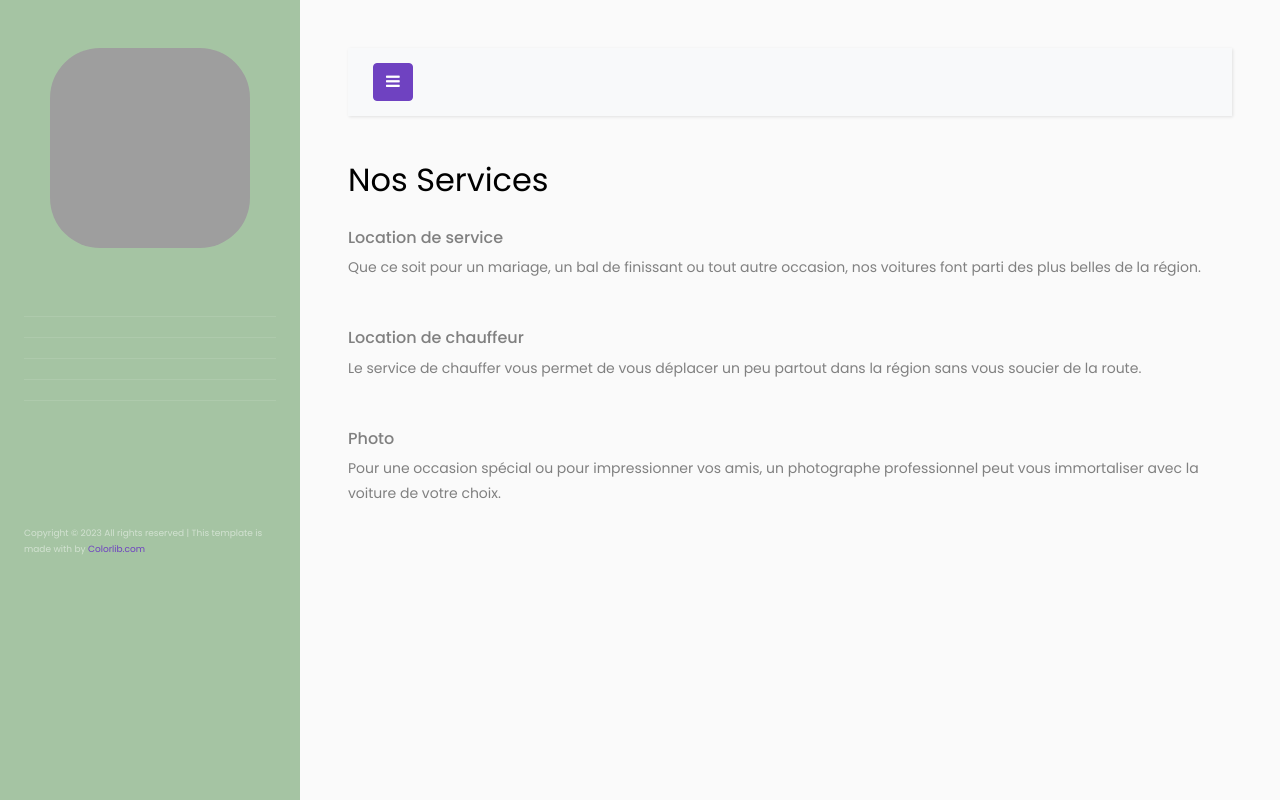
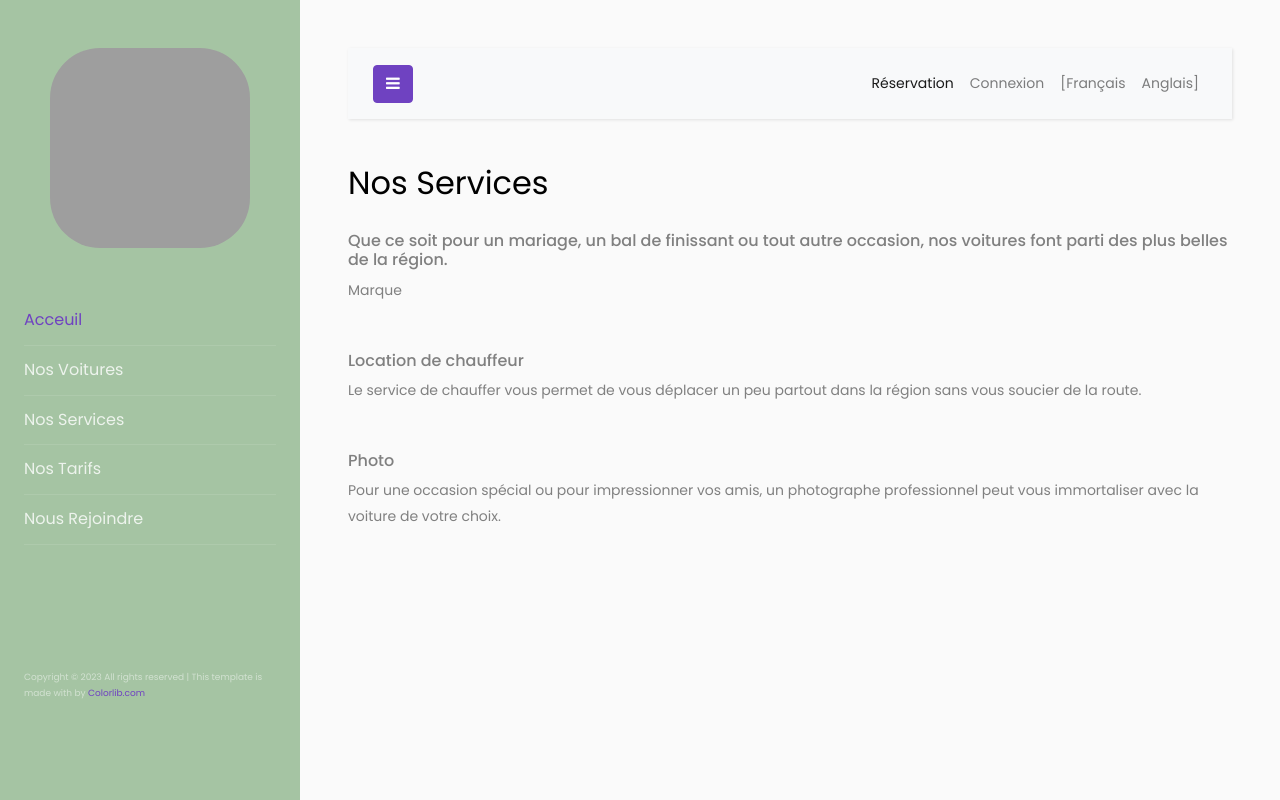
Before and after one commit to MaxenceGuiGuiCollege/VoitureDuLac, a PHP site: page /services.php in a window 1280 px wide. Run offline with PHP 8.4, Linux system fonts and the light colour scheme; data that the repository does not hold is empty; grey boxes are pictures that could not be loaded.

Commit message:
Part two, update the internationalization of services and contact page.

```diff
--- a/lang/fr.json
+++ b/lang/fr.json
@@ -18,5 +18,17 @@
   "cars_title":"Nos Voitures",
   "cars_brand":"Marque",
   "cars_year":"Année",
-  "cars_book":"Réserver cette voiture"
+  "cars_book":"Réserver cette voiture",
+
+  "services_title":"Nos Services",
+  "services_services":"Que ce soit pour un mariage, un bal de finissant ou tout autre occasion, nos voitures font parti des plus belles de la région.",
+  "services_services_text":"Marque",
+  "services_drivers":"Location de chauffeur",
+  "services_drivers_text":"Le service de chauffer vous permet de vous déplacer un peu partout dans la région sans vous soucier de la route.",
+  "services_photo":"Photo",
+  "services_photo_text":"Pour une occasion spécial ou pour impressionner vos amis, un photographe professionnel peut vous immortaliser avec la voiture de votre choix.",
+
+  "contact_title":"Nous Rejoindre",
+  "contact_phone":"Téléphone",
+  "contact_email":"Courriel"
 }
--- a/services.php
+++ b/services.php
@@ -1,25 +1,23 @@
 <?php
+include("librairies/fonctions.lib.php");
+//DEFINIR LA LANGUE
+if(isset($_GET['lang']))
+    $lang = $_GET['lang'];
+else if(isset($_COOKIE['lang']))
+    $lang = $_COOKIE['lang'];
+else
+    $lang = "fr";
+$json = obtenirJson($lang);
 include("inclus/entete.inc.php");
 ?>
 <!-- SERVICES -->
-<h2 class="mb-4">Nos Services</h2>
-<h6>Location de service</h6>
-<p>
-    Que ce soit pour un mariage, un bal de finissant
-    ou tout autre occasion, nos voitures font parti
-    des plus belles de la région.
-</p>
-<h6 class="mt-5">Location de chauffeur</h6>
-<p>
-    Le service de chauffer vous permet de vous déplacer
-    un peu partout dans la région sans vous soucier de la route.
-</p>
-<h6 class="mt-5">Photo</h6>
-<p>
-    Pour une occasion spécial ou pour impressionner
-    vos amis, un photographe professionnel peut vous
-    immortaliser avec la voiture de votre choix.
-</p>
+<h2 class="mb-4"><?php echo $json['services_title'] ?></h2>
+<h6><?php echo $json['services_services'] ?></h6>
+<p><?php echo $json['services_services_text'] ?></p>
+<h6 class="mt-5"><?php echo $json['services_drivers'] ?></h6>
+<p><?php echo $json['services_drivers_text'] ?></p>
+<h6 class="mt-5"><?php echo $json['services_photo'] ?></h6>
+<p><?php echo $json['services_photo_text'] ?></p>
 <?php
 include("inclus/piedPage.inc.php");
 ?>
```
Also changed, not shown: lang/en.json (+13 -1 lines), rejoindre.php (+12 -3 lines).
